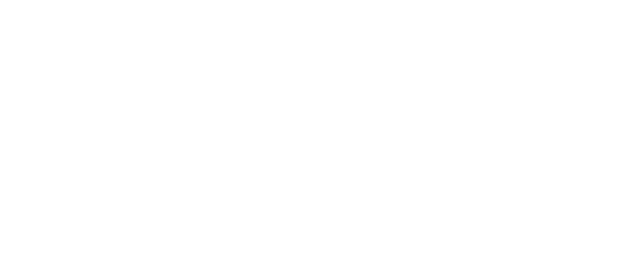
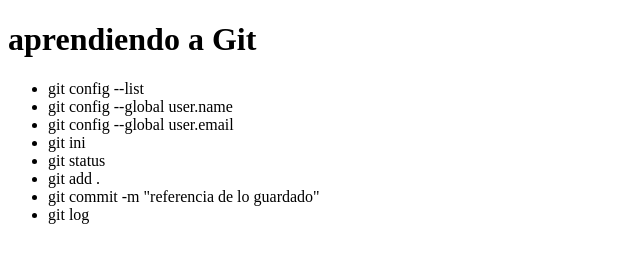
Before and after one commit to josuequevedo/proyectox, a plain HTML site: page index.html in a window 1280 px wide. Shown: the whole page, without its empty margins (0-640 px from the left). Drawn offline with Linux system fonts and the light colour scheme.

Commit message:
se añadio un h1 y una lista al codigo

```diff
--- a/index.html
+++ b/index.html
@@ -4,9 +4,24 @@
     <meta charset="UTF-8">
     <meta http-equiv="X-UA-Compatible" content="IE=edge">
     <meta name="viewport" content="width=device-width, initial-scale=1.0">
-    <title>Document</title>
+    <title>Proyecto nuevo</title>
 </head>
 <body>
 
+
+    <h1>aprendiendo a Git</h1>
+
+
+    <ul>
+        <li>git config --list</li>
+        <li>git config --global user.name</li>
+        <li>git config --global user.email</li>
+        <li>git ini</li>
+        <li>git status</li>
+        <li>git add .</li>
+        <li>git commit -m "referencia de lo guardado"</li>
+        <li>git log </li>
+    </ul>
+
 </body>
 </html>
```
